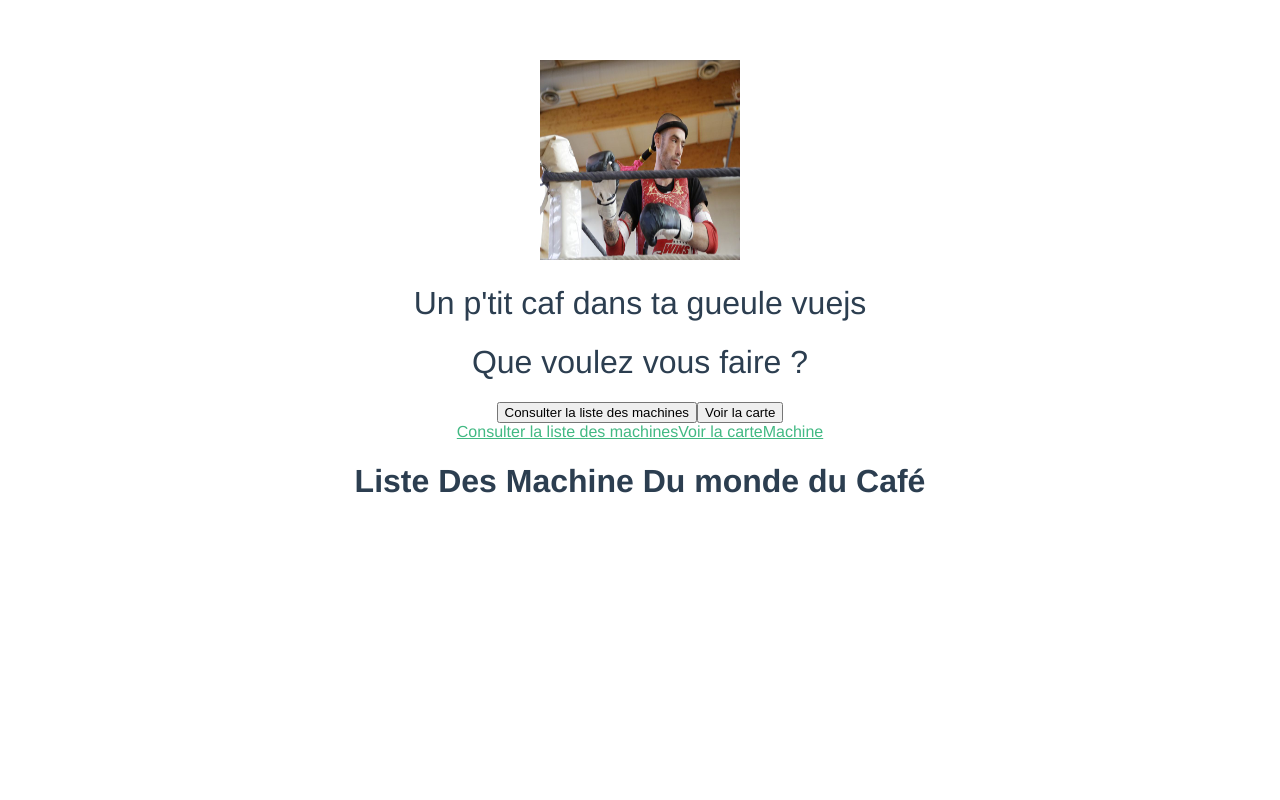
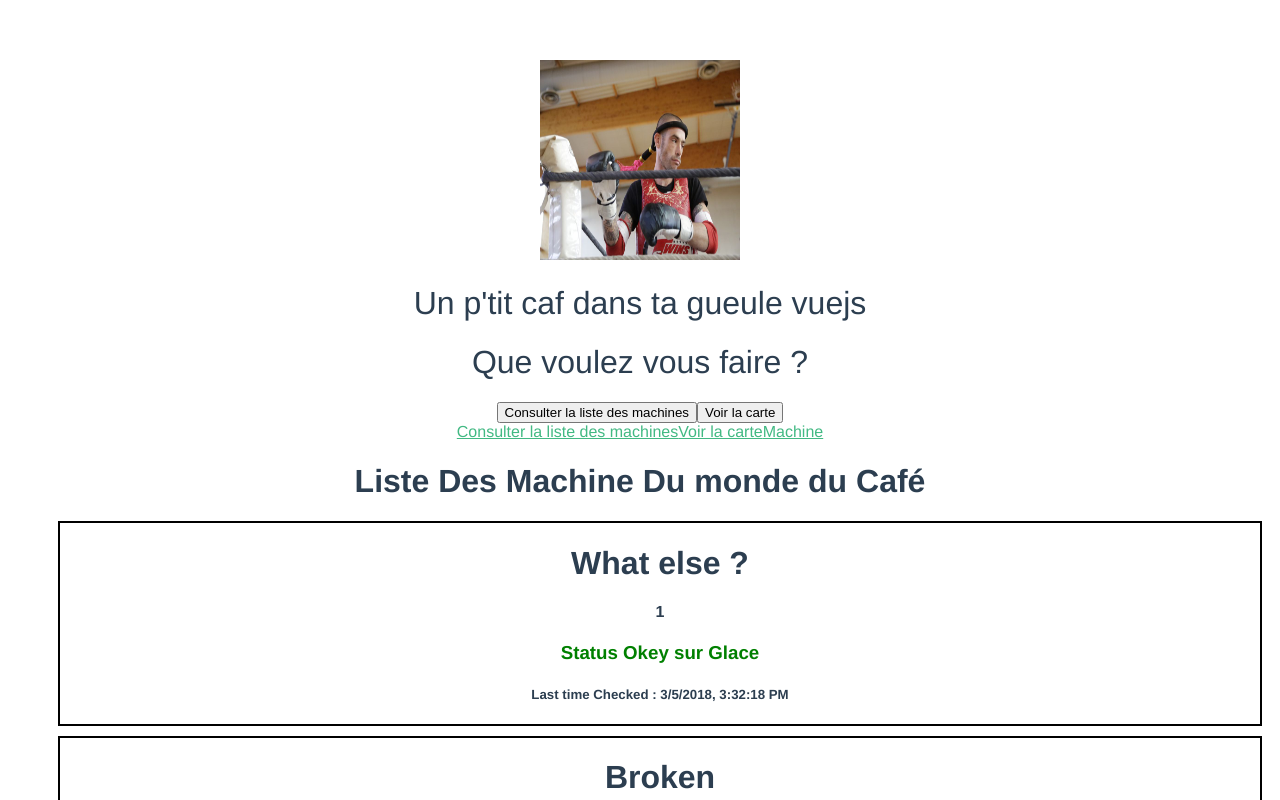
Before and after one commit to JosseDavid-1976/Caf_Appli_vuejs, a Vue app: page /#/list in a window 1280 px wide. Shown: the top 800 px of the page. Built offline with nearby package versions, Linux system fonts and the light colour scheme.

Commit message:
fin de la partie 6 de l'exo avec liste des machine sur vue machine et css tout pourri

```diff
--- a/src/MachineMachine.vue
+++ b/src/MachineMachine.vue
@@ -1,31 +1,40 @@
 <template>
-    <div>
-        <h1>{{ name }}</h1>
-        <h2 :class="{green : status , red : !status }">Status {{afficheStatus}}</h2>
+    <div class="encadrement">
+        <h1>{{ machine.name }}</h1>
+        <h4>{{ machine.id }}</h4>
+        <h3 :class="{green : machine.status , red : !machine.status }">Status {{afficheStatus}}</h3>
+        <h5>Last time Checked : {{afficheTime}} </h5>
     </div>
 </template>
 
 <script>
     export default {
-
-        data() {
-            return {
-                name: 'What else ?',
-                status: false,
-                checkedAt: new Date()
-            }
-            },
+       props:["machine"],
+        // data() {
+        //     return {
+        //         name: this.machine.name,
+        //         id: this.machine.id,
+        //         status: this.machine.status,
+        //         checkedAt: this.machine.checkedAt,
+        //
+        //     }
+        //     },
 
        computed : {
 
                 afficheStatus(){
-                    if (this.status === true){
+                    if (this.machine.status === true){
                         return "Okey sur Glace";
                     } else {
                         return "Ko 1er Round";
                     }
 
-                }
+                },
+           afficheTime(){
+                  return this.machine.checkedAt.toLocaleString();
+
+           }
+
             }
 
     }
@@ -35,7 +44,11 @@
 .red{
     color: red;
 }
-    .green{
+.green{
         color:green;
     }
+    .encadrement{
+        border: 2px solid black;
+        margin: 10px;
+    }
 </style>
--- a/src/MachinesList.vue
+++ b/src/MachinesList.vue
@@ -1,12 +1,37 @@
 <template>
     <div>
-    <h1>Liste Des Machine Du monde du Café</h1>
+        <h1>Liste Des Machine Du monde du Café</h1>
+        <ul>
+            <listemachine v-for="machine in machines"
+                          :key="machine.id"
+                          v-bind:machine="machine">
+
+            </listemachine>
+        </ul>
     </div>
 </template>
 
 <script>
     export default {
-        name: "MachinesList"
+        data() {
+            return {
+                // name: "MachinesList",
+
+                machines:
+                    [{
+                        id: 1,
+                        name: 'What else ?',
+                        status: true,
+                        checkedAt: new Date(),
+                    },
+                        {
+                            id: 2,
+                            name: 'Broken',
+                            status: false,
+                            checkedAt: new Date(),
+                        }]
+            }
+        },
     }
 </script>
 
--- a/src/main.js
+++ b/src/main.js
@@ -6,6 +6,7 @@ import MachinesList from './MachinesList.vue'
 import MachinesMap from './MachinesMap.vue'
 import MachineMachine from './MachineMachine.vue'
 
+Vue.component("listemachine",MachineMachine);
 
 Vue.use(VueRouter);
 
```
Also changed, not shown: 1 other file (tests, documents, lock files or other folders).
